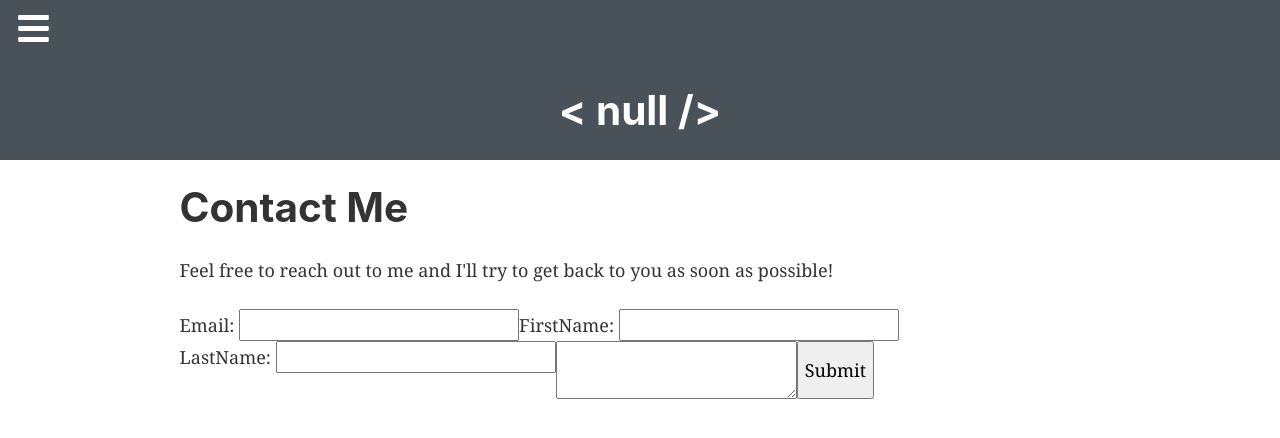
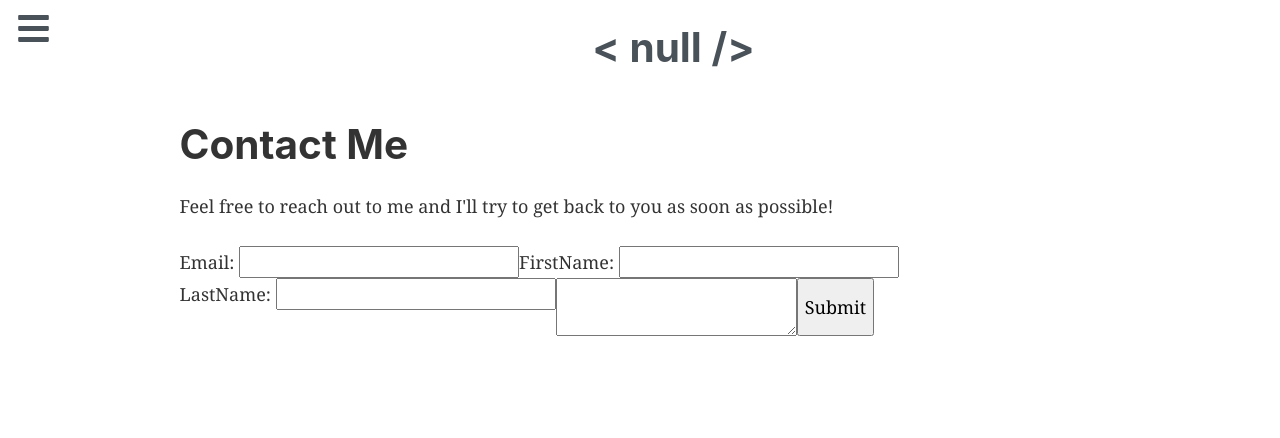
Before and after one commit to alex-judy/portfolio, a Gatsby app: page /contact in a window 1280 px wide. Shown: the top 438 px of the page. Built offline with nearby package versions, Linux system fonts and the light colour scheme.

Commit message:
Fixed spacing and background colors.

```diff
--- a/src/components/header.jsx
+++ b/src/components/header.jsx
@@ -7,12 +7,13 @@ import Menu from './menu'
 const Header = ({ siteTitle }) => (
   <div
     style={{
-      background: `#495159`,
+      backgroundColor: `transparent`,
       marginBottom: `1.45rem`,
       display: 'flex',
       justifyContent: 'center',
-      flexDirection: 'column',
+      flexDirection: 'row',
       textAlign: 'center',
+      alignItems: 'flex-start',
     }}
   >
     <Menu />
@@ -27,7 +28,7 @@ const Header = ({ siteTitle }) => (
         <Link
           to="/"
           style={{
-            color: `white`,
+            color: `#495159`,
             textDecoration: `none`,
           }}
         >
--- a/src/components/menu.jsx
+++ b/src/components/menu.jsx
@@ -15,7 +15,7 @@ function Menu() {
 
   const Container = styled.div`
     display: flex;
-    flex-direction: column;
+    flex-direction: row;
     align-items: flex-start;
     position: relative;
     padding: 10px;
@@ -30,11 +30,15 @@ function Menu() {
 
   const MenuItemsListContainer = styled.div`
     position: absolute;
-    margin-left: 20px;
+    margin: 20px;
+    padding: 10px;
+    z-index: 1;
+    background-color: #495159;
   `
 
   const MenuItemsList = styled.ul`
     list-style: none;
+    margin: 20px;
   `
 
   const MenuLink = styled(Link)`
@@ -57,7 +61,7 @@ function Menu() {
     <Container id="NavBar">
       <MenuToggle onClick={() => setIsComponentVisible(!isComponentVisible)}>
         <span>
-          <FaBars size={35} style={{ color: 'white' }} />
+          <FaBars size={35} style={{ color: '#495159' }} />
         </span>
       </MenuToggle>
       {isComponentVisible && (
```
